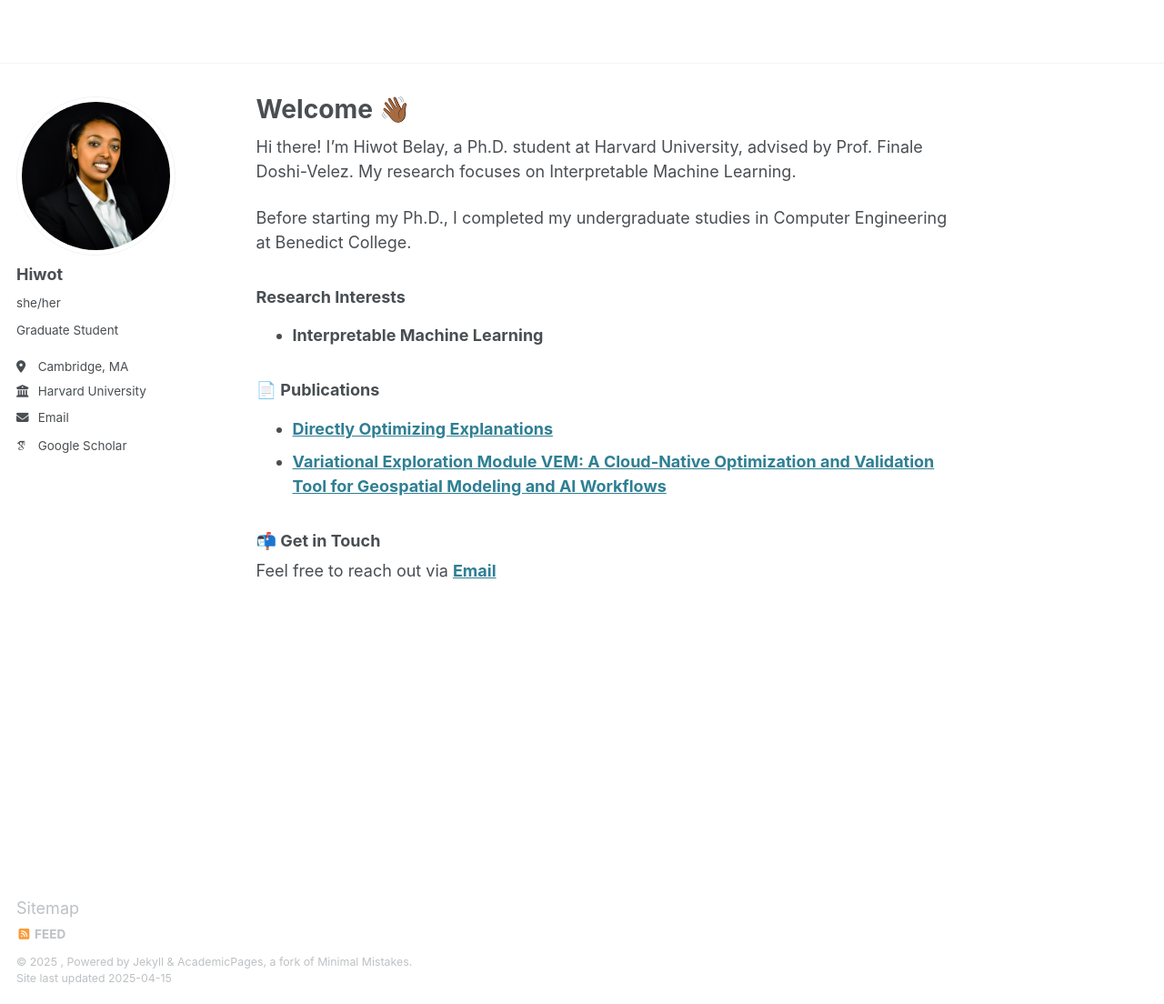
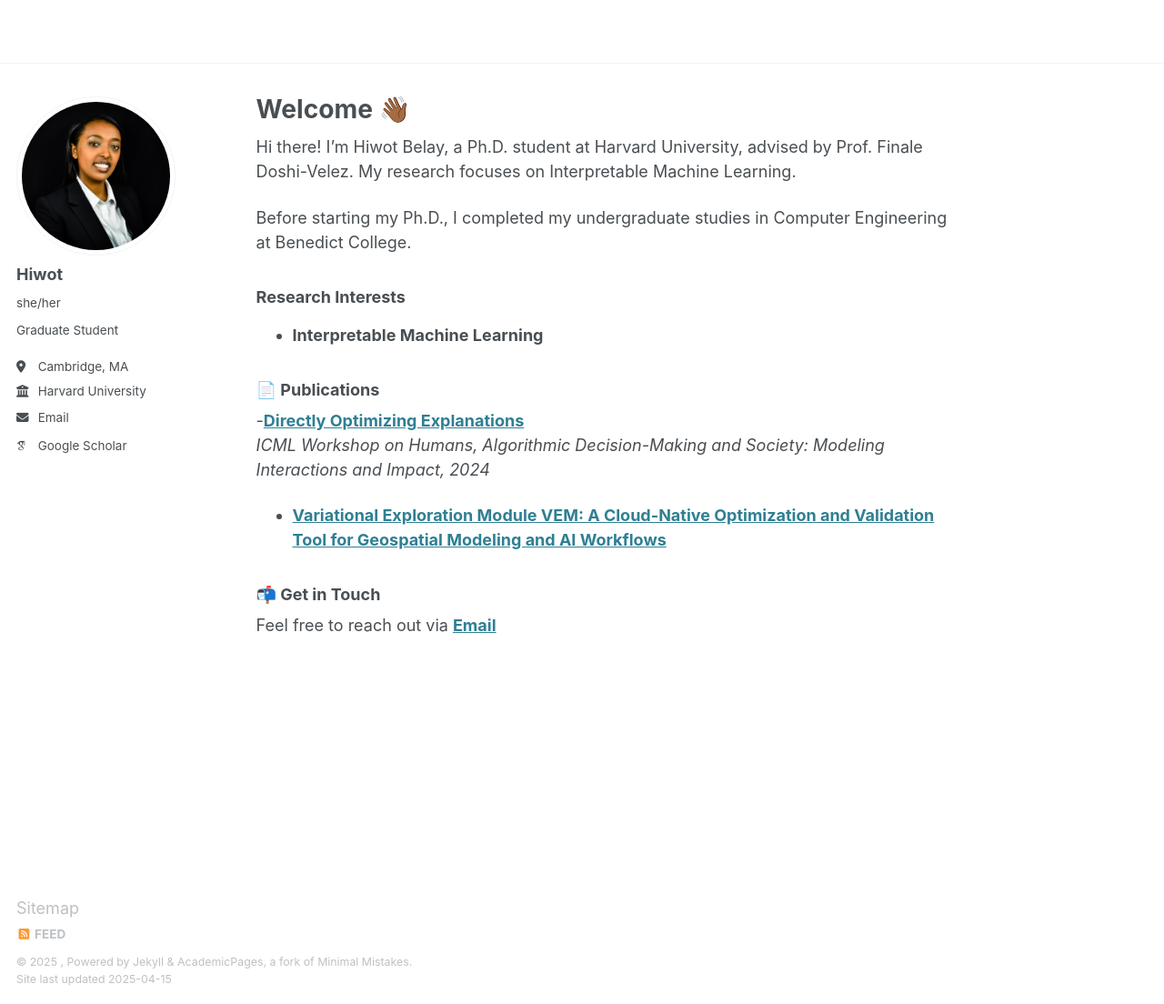
Before and after one commit to Hiwot985/Hiwot_personal_website, a Jekyll site: the page built from _pages/about.md, in a window 1280 px wide and 1104 px high. Shown: the whole window at 91% size. Built offline with Jekyll 4.4.1, drawn with Linux system fonts in a browser that asks for light colours; some web fonts are replaced.

Commit message:
Update about.md

```diff
--- a/_pages/about.md
+++ b/_pages/about.md
@@ -17,7 +17,8 @@ Before starting my Ph.D., I completed my undergraduate studies in Computer Engin
 
 ### 📄 **Publications**
 
-- **[Directly Optimizing Explanations](https://icml.cc/virtual/2024/38218)**
+-[**Directly Optimizing Explanations**](https://icml.cc/virtual/2024/38218)
+  *ICML Workshop on Humans, Algorithmic Decision-Making and Society: Modeling Interactions and Impact, 2024*
 - **[Variational Exploration Module VEM: A Cloud-Native Optimization and Validation Tool for Geospatial Modeling and AI Workflows](https://arxiv.org/abs/2311.16196)**
 
 ### 📬 **Get in Touch**
```
